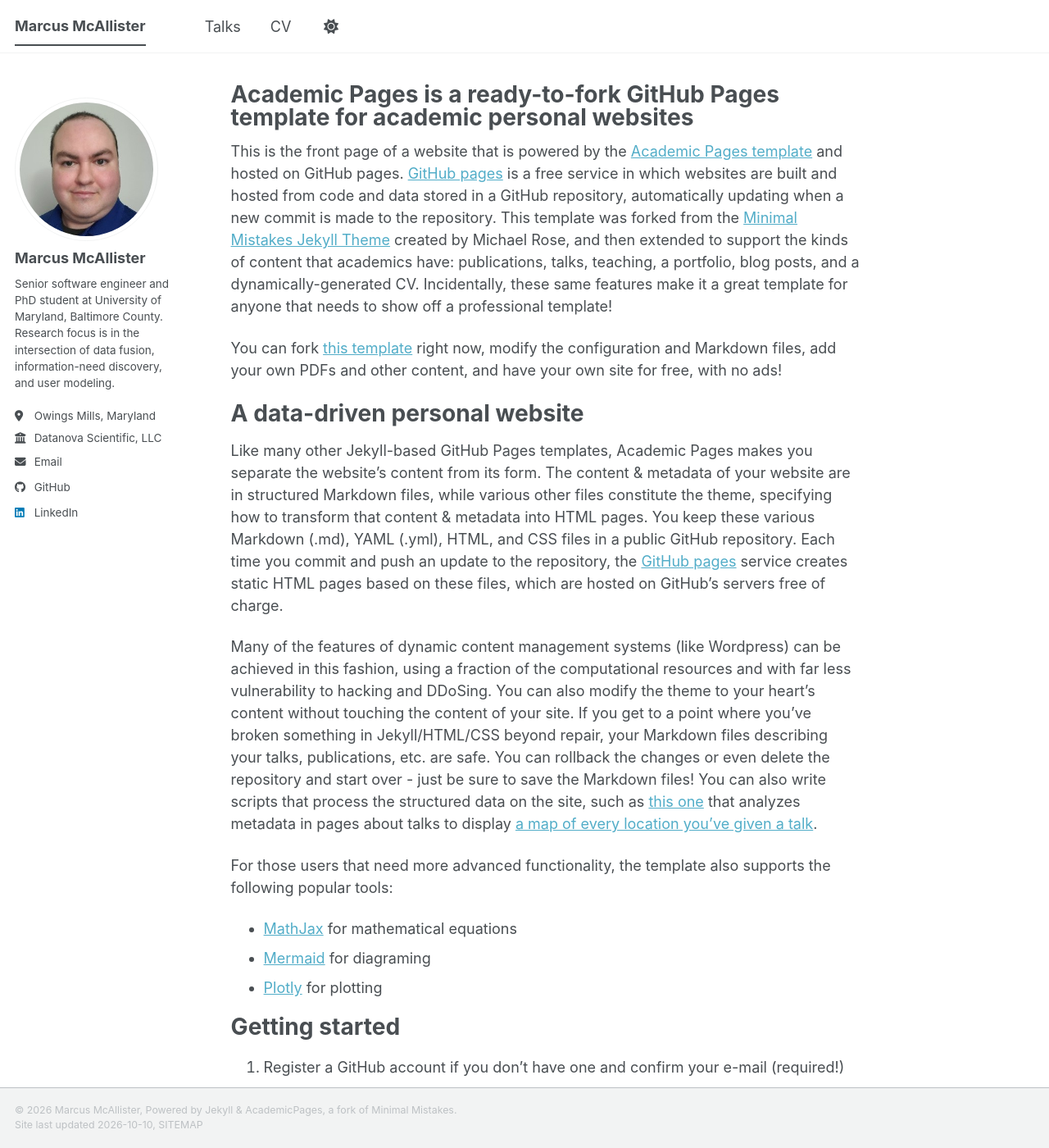
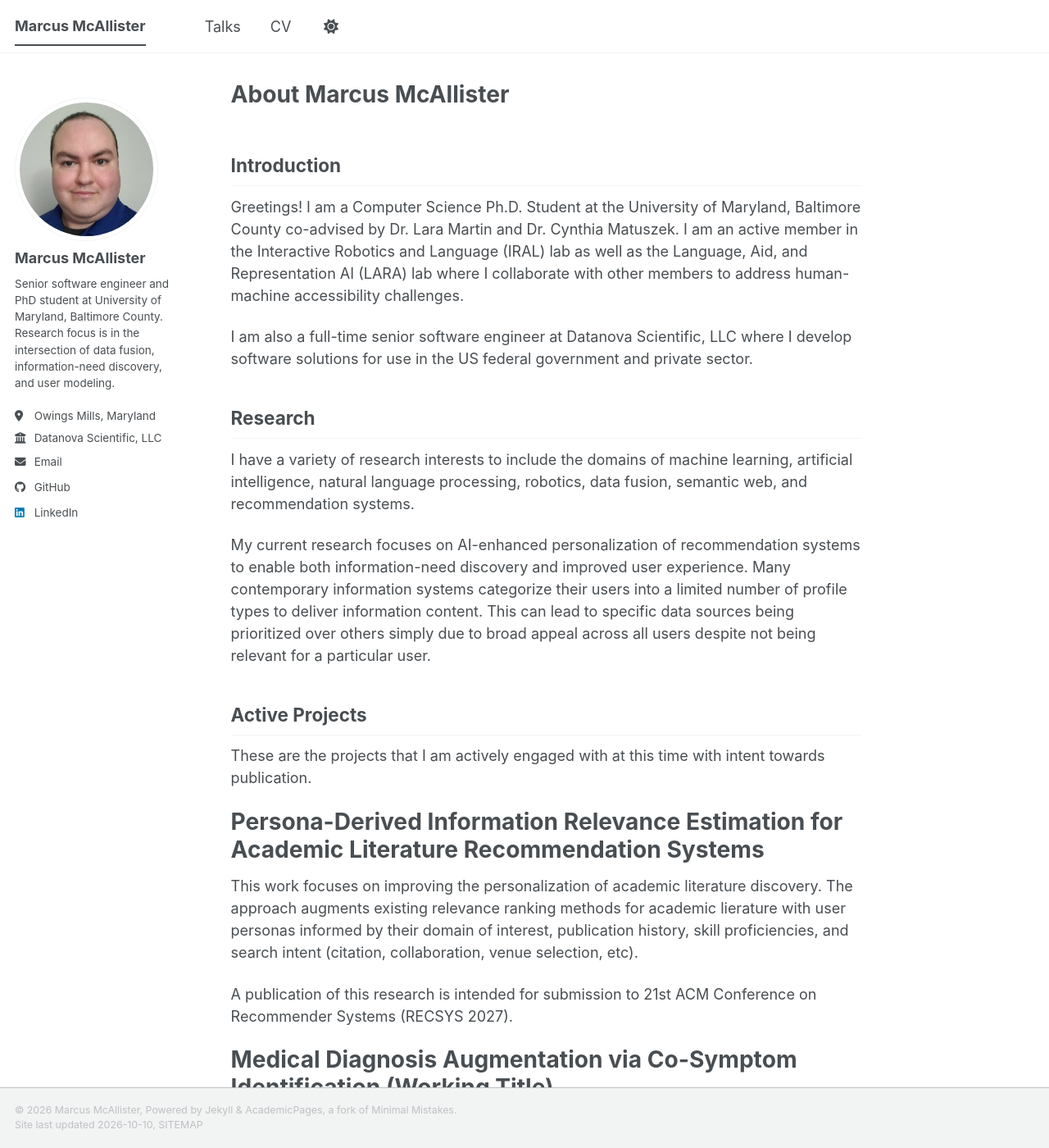
Before and after one commit to mmcalli2/mmcalli2.github.io, a Jekyll site: the page built from _pages/about.md, in a window 1280 px wide and 1400 px high. Shown: the whole window at 82% size. Built offline with Jekyll 4.4.1, drawn with Linux system fonts in a browser that asks for light colours; a style sheet for code colours, icons or effects is not loaded; some of the changed text lies outside the part shown.

Commit message:
Updated About page with research interests and active projects.

```diff
--- a/_pages/about.md
+++ b/_pages/about.md
@@ -1,56 +1,34 @@
 ---
 permalink: /
-title: "Academic Pages is a ready-to-fork GitHub Pages template for academic personal websites"
+title: "About Marcus McAllister"
 author_profile: true
 redirect_from:
   - /about/
   - /about.html
 ---
 
-This is the front page of a website that is powered by the [Academic Pages template](https://github.com/academicpages/academicpages.github.io) and hosted on GitHub pages. [GitHub pages](https://pages.github.com) is a free service in which websites are built and hosted from code and data stored in a GitHub repository, automatically updating when a new commit is made to the repository. This template was forked from the [Minimal Mistakes Jekyll Theme](https://mmistakes.github.io/minimal-mistakes/) created by Michael Rose, and then extended to support the kinds of content that academics have: publications, talks, teaching, a portfolio, blog posts, and a dynamically-generated CV. Incidentally, these same features make it a great template for anyone that needs to show off a professional template!
+Introduction
+------
+Greetings! I am a Computer Science Ph.D. Student at the University of Maryland, Baltimore County co-advised by Dr. Lara Martin and Dr. Cynthia Matuszek. I am an active member in the Interactive Robotics and Language (IRAL) lab as well as the Language, Aid, and Representation AI (LARA) lab where I collaborate with other members to address human-machine accessibility challenges.
 
- You can fork [this template](https://github.com/academicpages/academicpages.github.io) right now, modify the configuration and Markdown files, add your own PDFs and other content, and have your own site for free, with no ads!
+I am also a full-time senior software engineer at Datanova Scientific, LLC where I develop software solutions for use in the US federal government and private sector.
 
-A data-driven personal website
+Research
+------
+I have a variety of research interests to include the domains of machine learning, artificial intelligence, natural language processing, robotics, data fusion, semantic web, and recommendation systems.
+
+My current research focuses on AI-enhanced personalization of recommendation systems to enable both information-need discovery and improved user experience. Many contemporary information systems categorize their users into a limited number of profile types to deliver information content. This can lead to specific data sources being prioritized over others simply due to broad appeal across all users despite not being relevant for a particular user.
+
+Active Projects
+------
+These are the projects that I am actively engaged with at this time with intent towards publication.
+
+Persona-Derived Information Relevance Estimation for Academic Literature Recommendation Systems
 ======
-Like many other Jekyll-based GitHub Pages templates, Academic Pages makes you separate the website's content from its form. The content & metadata of your website are in structured Markdown files, while various other files constitute the theme, specifying how to transform that content & metadata into HTML pages. You keep these various Markdown (.md), YAML (.yml), HTML, and CSS files in a public GitHub repository. Each time you commit and push an update to the repository, the [GitHub pages](https://pages.github.com/) service creates static HTML pages based on these files, which are hosted on GitHub's servers free of charge.
+This work focuses on improving the personalization of academic literature discovery. The approach augments existing relevance ranking methods for academic lierature with user personas informed by their domain of interest, publication history, skill proficiencies, and search intent (citation, collaboration, venue selection, etc).
 
-Many of the features of dynamic content management systems (like Wordpress) can be achieved in this fashion, using a fraction of the computational resources and with far less vulnerability to hacking and DDoSing. You can also modify the theme to your heart's content without touching the content of your site. If you get to a point where you've broken something in Jekyll/HTML/CSS beyond repair, your Markdown files describing your talks, publications, etc. are safe. You can rollback the changes or even delete the repository and start over - just be sure to save the Markdown files! You can also write scripts that process the structured data on the site, such as [this one](https://github.com/academicpages/academicpages.github.io/blob/master/talkmap.ipynb) that analyzes metadata in pages about talks to display [a map of every location you've given a talk](https://academicpages.github.io/talkmap.html).
+A publication of this research is intended for submission to 21st ACM Conference on Recommender Systems (RECSYS 2027).
 
-For those users that need more advanced functionality, the template also supports the following popular tools:
-- [MathJax](https://www.mathjax.org/) for mathematical equations
-- [Mermaid](https://mermaid.js.org/) for diagraming
-- [Plotly](https://plotly.com/javascript/) for plotting
-
-Getting started
+Medical Diagnosis Augmentation via Co-Symptom Identification (Working Title)
 ======
-1. Register a GitHub account if you don't have one and confirm your e-mail (required!)
-1. Fork [this template](https://github.com/academicpages/academicpages.github.io) by clicking the "Use this template" button in the top right.
-1. Go to the repository's settings (rightmost item in the tabs that start with "Code", should be below "Unwatch"). Rename the repository "[your GitHub username].github.io", which will also be your website's URL.
-1. Set site-wide configuration and create content & metadata (see below -- also see [this set of diffs](https://archive.is/3TPas) showing what files were changed to set up [an example site](https://getorg-testacct.github.io) for a user with the username "getorg-testacct")
-1. Upload any files (like PDFs, .zip files, etc.) to the files/ directory. They will appear at https://[your GitHub username].github.io/files/example.pdf.
-1. Check status by going to the repository settings, in the "GitHub pages" section
-
-Site-wide configuration
-------
-The main configuration file for the site is in the base directory in [_config.yml](https://github.com/academicpages/academicpages.github.io/blob/master/_config.yml), which defines the content in the sidebars and other site-wide features. You will need to replace the default variables with ones about yourself and your site's github repository. The configuration file for the top menu is in [_data/navigation.yml](https://github.com/academicpages/academicpages.github.io/blob/master/_data/navigation.yml). For example, if you don't have a portfolio or blog posts, you can remove those items from that navigation.yml file to remove them from the header.
-
-Create content & metadata
-------
-For site content, there is one Markdown file for each type of content, which are stored in directories like _publications, _talks, _posts, _teaching, or _pages. For example, each talk is a Markdown file in the [_talks directory](https://github.com/academicpages/academicpages.github.io/tree/master/_talks). At the top of each Markdown file is structured data in YAML about the talk, which the theme will parse to do lots of cool stuff. The same structured data about a talk is used to generate the list of talks on the [Talks page](https://academicpages.github.io/talks), each [individual page](https://academicpages.github.io/talks/2012-03-01-talk-1) for specific talks, the talks section for the [CV page](https://academicpages.github.io/cv), and the [map of places you've given a talk](https://academicpages.github.io/talkmap.html) (if you run this [python file](https://github.com/academicpages/academicpages.github.io/blob/master/talkmap.py) or [Jupyter notebook](https://github.com/academicpages/academicpages.github.io/blob/master/talkmap.ipynb), which creates the HTML for the map based on the contents of the _talks directory).
-
-**Markdown generator**
-
-The repository includes [a set of Jupyter notebooks](https://github.com/academicpages/academicpages.github.io/tree/master/markdown_generator
-) that converts a CSV containing structured data about talks or presentations into individual Markdown files that will be properly formatted for the Academic Pages template. The sample CSVs in that directory are the ones I used to create my own personal website at stuartgeiger.com. My usual workflow is that I keep a spreadsheet of my publications and talks, then run the code in these notebooks to generate the Markdown files, then commit and push them to the GitHub repository.
-
-How to edit your site's GitHub repository
-------
-Many people use a git client to create files on their local computer and then push them to GitHub's servers. If you are not familiar with git, you can directly edit these configuration and Markdown files directly in the github.com interface. Navigate to a file (like [this one](https://github.com/academicpages/academicpages.github.io/blob/master/_talks/2012-03-01-talk-1.md) and click the pencil icon in the top right of the content preview (to the right of the "Raw | Blame | History" buttons). You can delete a file by clicking the trashcan icon to the right of the pencil icon. You can also create new files or upload files by navigating to a directory and clicking the "Create new file" or "Upload files" buttons.
-
-Example: editing a Markdown file for a talk
-![Editing a Markdown file for a talk](/images/editing-talk.png)
-
-For more info
-------
-More info about configuring Academic Pages can be found in [the guide](https://academicpages.github.io/markdown/), the [growing wiki](https://github.com/academicpages/academicpages.github.io/wiki), and you can always [ask a question on GitHub](https://github.com/academicpages/academicpages.github.io/discussions). The [guides for the Minimal Mistakes theme](https://mmistakes.github.io/minimal-mistakes/docs/configuration/) (which this theme was forked from) might also be helpful.
+This is a joint research initiative in collaboration with the University of Massachusetts Amherst to improve patient care and medical diagnoses by identifying discriminatory symptom dyad patterns among medical evaluations. Symptoms that are more informative towards a medical diagnosis are prioritized over more generic symptoms.
```
